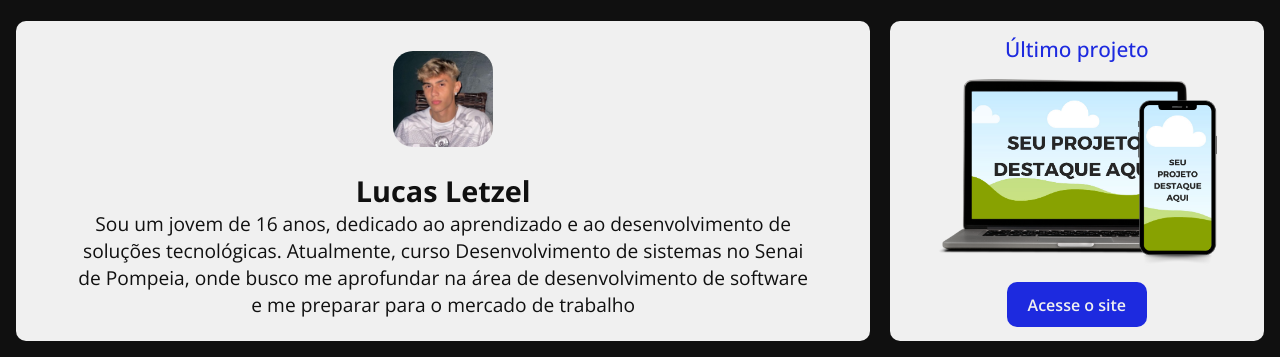
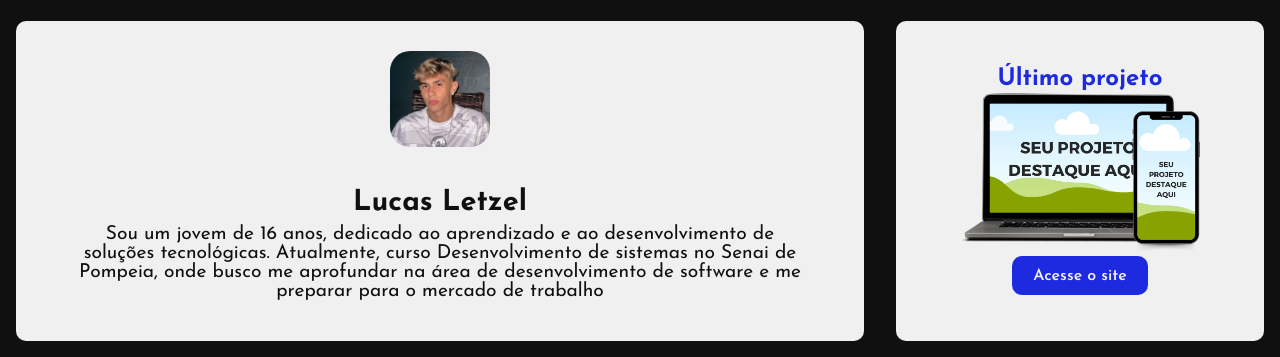
Before and after one commit to LLetzel/portifolio-letzel, a plain HTML site: page index.html in a window 1280 px wide. Shown: the top 357 px of the page. Drawn offline with nearby package versions, Linux system fonts and the light colour scheme.

Commit message:
Widget 1

```diff
--- a/css/style.css
+++ b/css/style.css
@@ -1,4 +1,4 @@
-@import url('https://fonts.googleapis.com/css2?family=Open+Sans:ital,wght@0,300..800;1,300..800&display=swap');
+/* @import url('https://fonts.googleapis.com/css2?family=Open+Sans:ital,wght@0,300..800;1,300..800&display=swap'); */
 
 * {
     margin: 0;
@@ -22,13 +22,21 @@
 }
 
 body {
-    font-family: "Open Sans", sans-serif;
+    /* font-family: "Open Sans", sans-serif; */
+    font-family: "Josefin Sans", sans-serif;
     background-color: var(--color-black);
     display: flex;
     align-items: center;
     justify-content: center;
     min-height: 100vh;
 }
+
+/* .josefin-sans-uniquifier {
+    font-family: "Josefin Sans", sans-serif;
+    font-optical-sizing: auto;
+    font-weight: <weight>;
+    font-style: normal;
+  } */
 
 .container {
     width: 100%;
@@ -56,7 +64,7 @@ body {
     border-radius: 10px;
     display: flex;
     flex-direction: column;
-    gap: 1.2rem;
+    gap: 2rem;
 }
 
 /************** Úsuario*/
@@ -109,21 +117,22 @@ body {
 
 .info-user h1 {
     padding-top: 2rem;
-    font-size: 1rem;
+    padding-bottom: 0.5rem;
+    font-size: 3rem;
     font-weight: bold;
     color: var(--color-black);
 }
 
-.info-user span {
+/* .info-user span {
     font-size: 1.2rem;
     font-weight: 400;
     color: var(--color-destaque);
-}
+} */
 
 .info-user p {
     /* margin-top: auto;  */
     padding-top: 0rem;
-    font-size: 3px;
+    font-size: 1px;
     color: var(--color-black);
 }
 
@@ -149,20 +158,20 @@ body {
 }
 
 .text-projeto {
-    font-size: 1.3rem;
-    font-weight: 500;
+    font-size: 1.5rem;
+    font-weight: 1000;
     color: var(--color-destaque);
 }
 
 .img-projeto {
-    padding-top: 1rem;
+    padding-top: 0.1rem;
     display: flex;
     align-items: center;
     justify-content: center;
 }
 
 .img-projeto img {
-    width: 280px;
+    width: 240px;
 }
 
 .btn-projeto {
@@ -171,7 +180,7 @@ body {
     align-items: center;
     justify-content: center;
     text-align: center;
-    padding-top: 1rem;
+    padding-top: 0.2rem;
 }
 
 .btn {
--- a/index.html
+++ b/index.html
@@ -9,6 +9,9 @@
     <link rel="stylesheet" href="css/style.css">
     <link rel="stylesheet" href="css/responsive.css">
     <link rel="shortcut icon" href="./image/do-utilizador.png" type="image/x-icon">
+    <link rel="preconnect" href="https://fonts.googleapis.com">
+<link rel="preconnect" href="https://fonts.gstatic.com" crossorigin>
+<link href="https://fonts.googleapis.com/css2?family=Josefin+Sans:ital,wght@0,100..700;1,100..700&display=swap" rel="stylesheet">
 
     <!--FontAwesome-->
     <link rel="stylesheet" href="https://cdnjs.cloudflare.com/ajax/libs/font-awesome/6.5.2/css/all.min.css"
```
